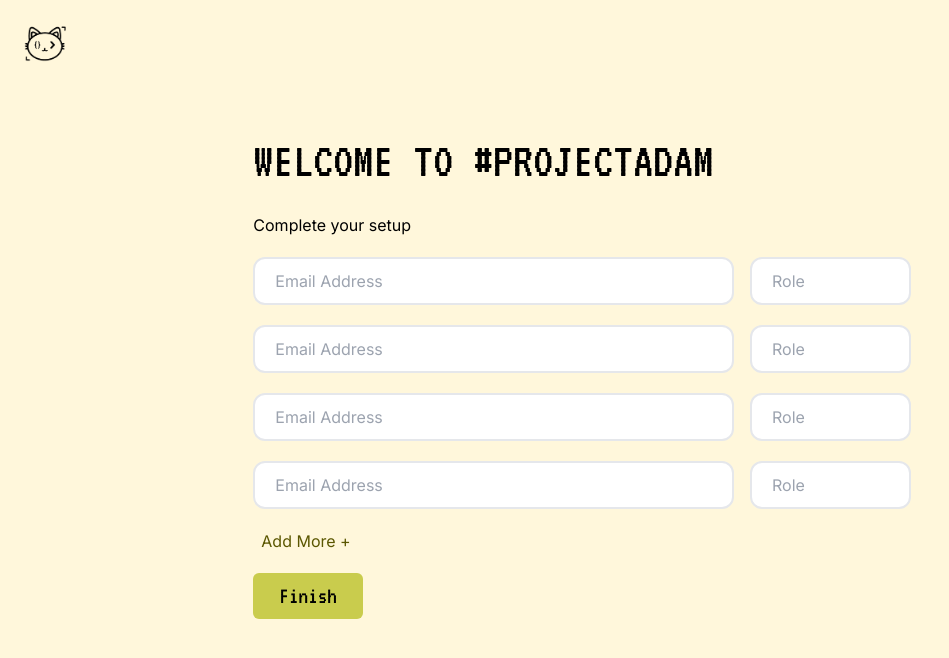
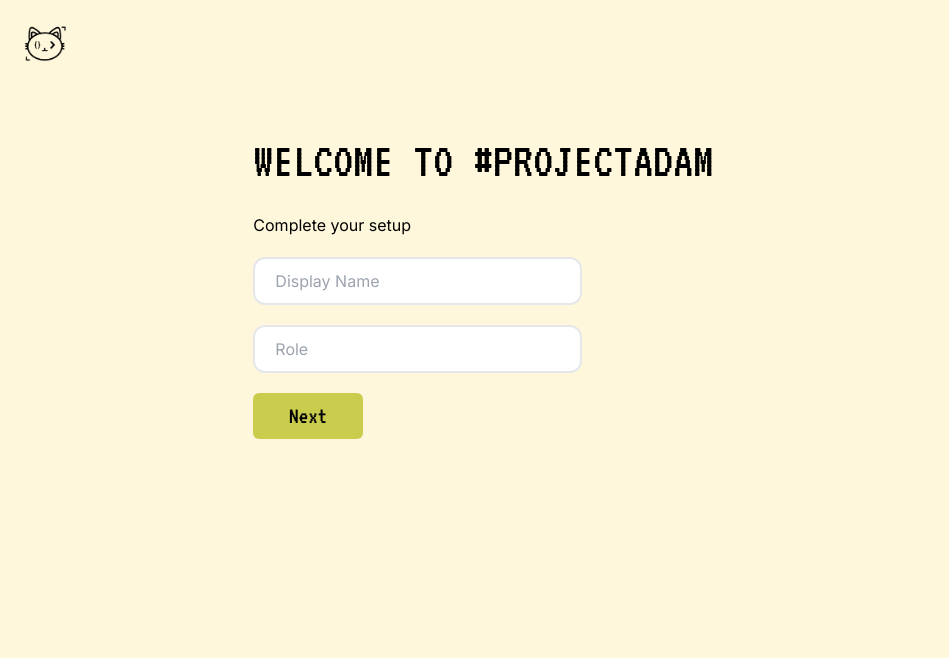
Before and after one commit to stephonfraser/projectadam, a Next.js app: page /setup in a window 1280 px wide. Shown: the top 658 px of the page, without its empty margins (0-949 px from the left). Built offline with nearby package versions, Linux system fonts and the light colour scheme.

Commit message:
Switched back state to 0

```diff
--- a/app/setup/page.tsx
+++ b/app/setup/page.tsx
@@ -4,7 +4,7 @@ import SignButton from '../components/buttons/SignButton'
 import { useState } from 'react'
 
 const page = () => {
-  const [pageLocation, setPageLocation] = useState(2);
+  const [pageLocation, setPageLocation] = useState(0);
   const [subheading, setSubheading] = useState("Complete your setup");
 
   const handleButtonClick = (pageNumber: number, pageSubHeading: string) => {
```
